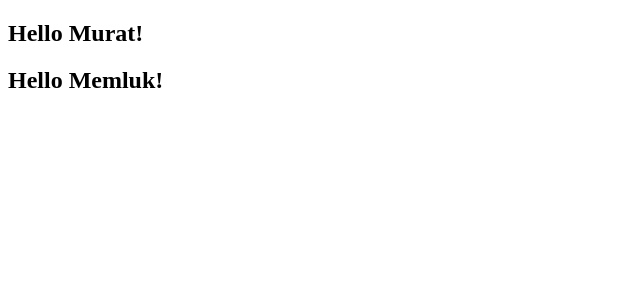
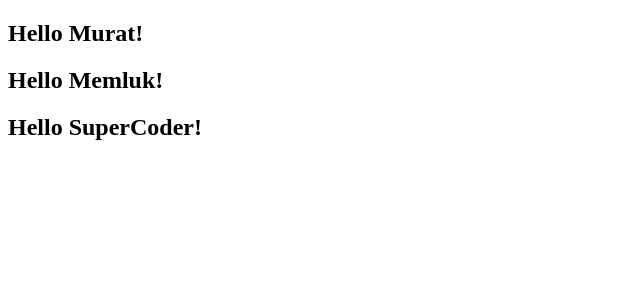
Before and after one commit to murat-yasar/Learn-WebDev, a Vue app in the folder Coursera/BoardInfinity/vue/first-vue-app/: page / in a window 1280 px wide. Shown: the top 300 px of the page, without its empty margins (0-640 px from the left). Built offline with nearby package versions, Linux system fonts and the light colour scheme.

Commit message:
Learn: props in vue

```diff
--- a/Coursera/BoardInfinity/vue/first-vue-app/src/App.vue
+++ b/Coursera/BoardInfinity/vue/first-vue-app/src/App.vue
@@ -1,6 +1,7 @@
 <template>
   <Greet name="Murat" />
   <Greet name="Memluk" />
+  <Greet :name="name" />
 </template>
 
 <script>
@@ -10,6 +11,11 @@ export default {
   name: 'App',
   components: {
     Greet
+  },
+  data() {
+    return {
+      name: 'SuperCoder'
+    }
   }
 }
 </script>
```
